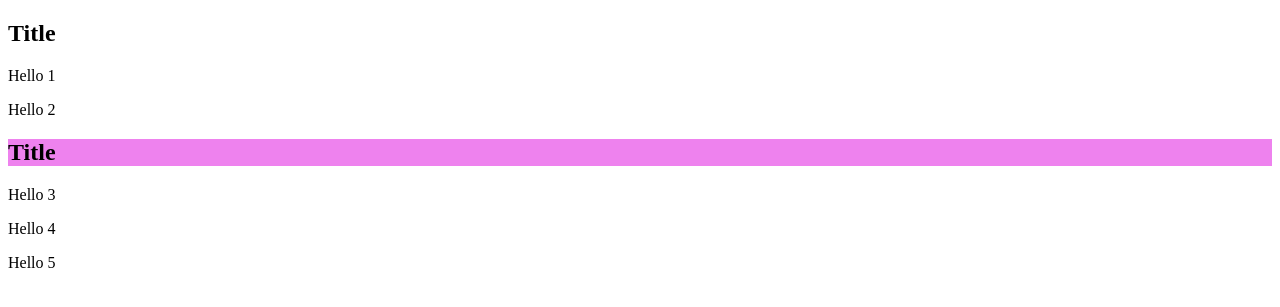
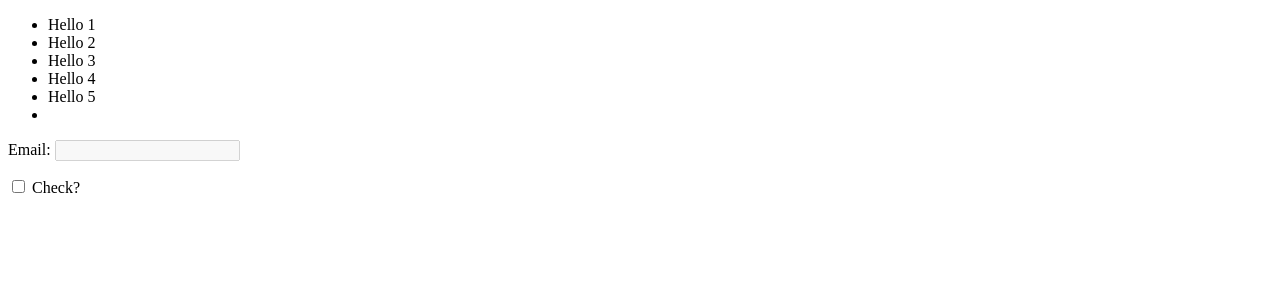
Before and after one commit to que-sera/study, a PHP site: page / in a window 1280 px wide. Shown: the top 307 px of the page. Run offline with PHP 8.4, Linux system fonts and the light colour scheme.

Commit message:
Use pseudo class No. 08 #20

```diff
--- a/html_css/index.css
+++ b/html_css/index.css
@@ -3,11 +3,11 @@
 
 */
 
-/*p:first-of-type*/
-/*p:last-of-type*/
-/*p:nth-of-type(3)*/
-/*p:nth-of-type(4)*/
-h2:only-of-type
+/*li:not(.target)*/
+/*li:empty*/
+/*input[type="text"]:enabled*/
+/*input[type="text"]:disabled*/
+input[type="checkbox"]:checked + label
 {
     background: violet;
 }
--- a/html_css/index.html
+++ b/html_css/index.html
@@ -7,14 +7,24 @@
               href="index.css">
     </head>
     <body>
-      <section>
-        <h1>Title</h1>
-        <p>Hello 1</p>
-        <p>Hello 2</p>
-        <h2>Title</h2>
-        <p>Hello 3</p>
-        <p>Hello 4</p>
-        <p>Hello 5</p>
-       </section>
+      <ul>
+        <li>Hello 1</li>
+        <li class="target">Hello 2</li>
+        <li>Hello 3</li>
+        <li>Hello 4</li>
+        <li>Hello 5</li>
+        <li></li>
+      </ul>
+      <form>
+        <p>Email: <input type="text"
+                         name="email"
+                         disabled>
+        </p>
+        <p><input type="checkbox"
+                  name="check" value="1"
+                  id="check">
+           <label for="check">Check?</label>
+        </p>
+      </form>
     </body>
 </html>
```
